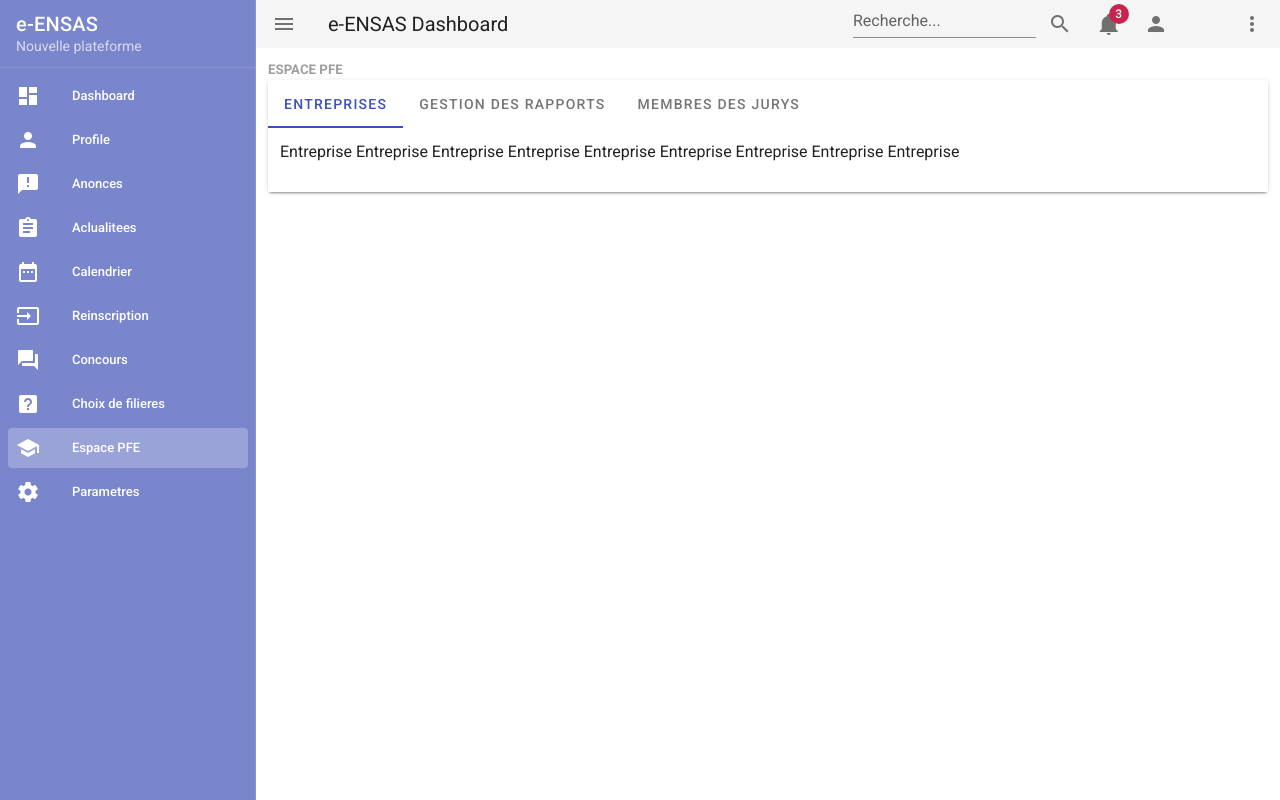
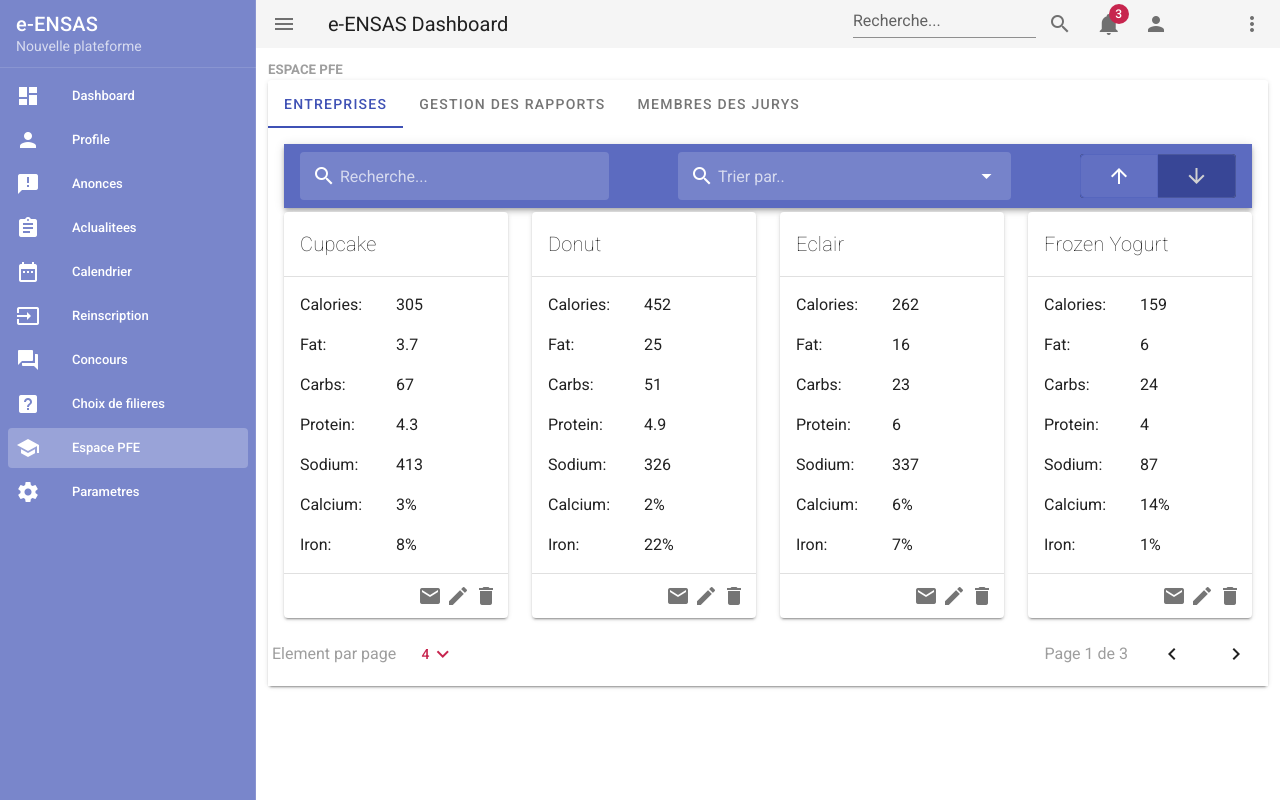
Before and after one commit to hoummani/ENSAS-Website, a Vue app in the folder admin/: page /pfe in a window 1280 px wide. Built offline with nearby package versions, Linux system fonts and the light colour scheme; some icons are missing.

Commit message:
performing entreprise component

```diff
--- /dev/null
+++ b/admin/src/components/pfe/Entreprise.vue
@@ -0,0 +1,282 @@
+<template>
+  <div>
+    <v-container fluid>
+      <v-data-iterator
+        :items="items"
+        :items-per-page.sync="itemsPerPage"
+        :page="page"
+        :search="search"
+        :sort-by="sortBy.toLowerCase()"
+        :sort-desc="sortDesc"
+        hide-default-footer
+        class="pa-1"
+      >
+        <template v-slot:header>
+          <v-toolbar dark color="indigo lighten-1" class="mb-1">
+            <v-text-field
+              v-model="search"
+              clearable
+              flat
+              solo-inverted
+              hide-details
+              prepend-inner-icon="search"
+              label="Recherche..."
+            ></v-text-field>
+            <template v-if="$vuetify.breakpoint.mdAndUp">
+              <v-spacer></v-spacer>
+              <v-select
+                v-model="sortBy"
+                flat
+                solo-inverted
+                hide-details
+                :items="keys"
+                prepend-inner-icon="search"
+                label="Trier par.."
+              ></v-select>
+              <v-spacer></v-spacer>
+              <v-btn-toggle v-model="sortDesc" mandatory>
+                <v-btn large depressed color="indigo" :value="false">
+                  <v-icon>arrow_upward</v-icon>
+                </v-btn>
+                <v-btn large depressed color="indigo" :value="true">
+                  <v-icon>arrow_downward</v-icon>
+                </v-btn>
+              </v-btn-toggle>
+            </template>
+          </v-toolbar>
+        </template>
+
+        <template v-slot:default="props">
+          <v-row>
+            <v-col v-for="item in props.items" :key="item.name" cols="12" sm="6" md="4" lg="3">
+              <v-card>
+                <v-card-title class="subheading font-weight-thin">{{ item.name }}</v-card-title>
+
+                <v-divider></v-divider>
+
+                <v-list dense>
+                  <v-list-item
+                    v-for="(key, index) in filteredKeys"
+                    :key="index"
+                    :color="sortBy === key ? `blue lighten-4` : `white`"
+                  >
+                    <v-list-item-content>{{ key }}:</v-list-item-content>
+                    <v-list-item-content class="align-end">{{ item[key.toLowerCase()] }}</v-list-item-content>
+                  </v-list-item>
+                </v-list>
+                <v-divider></v-divider>
+                <v-card-actions>
+                  <v-layout justify-end>
+                    <!-- message  -->
+                    <v-btn icon small @click="sendEmail(item)">
+                      <v-icon>email</v-icon>
+                    </v-btn>
+                    <!-- edit  -->
+                    <v-btn icon small @click="editItem(item)">
+                      <v-icon>edit</v-icon>
+                    </v-btn>
+                    <!-- delete -->
+                    <v-btn icon small @click="deleteItem(item)">
+                      <v-icon>delete</v-icon>
+                    </v-btn>
+                  </v-layout>
+                </v-card-actions>
+              </v-card>
+            </v-col>
+          </v-row>
+        </template>
+
+        <template v-slot:footer>
+          <v-row class="mt-2" align="center" justify="center">
+            <span class="grey--text">Element par page</span>
+            <v-menu offset-y>
+              <template v-slot:activator="{ on }">
+                <v-btn dark text color="primary" class="ml-2" v-on="on">
+                  {{ itemsPerPage }}
+                  <v-icon>keyboard_arrow_down</v-icon>
+                </v-btn>
+              </template>
+              <v-list>
+                <v-list-item
+                  v-for="(number, index) in itemsPerPageArray"
+                  :key="index"
+                  @click="updateItemsPerPage(number)"
+                >
+                  <v-list-item-title>{{ number }}</v-list-item-title>
+                </v-list-item>
+              </v-list>
+            </v-menu>
+
+            <v-spacer></v-spacer>
+
+            <span class="mr-4 grey--text">Page {{ page }} de {{ numberOfPages }}</span>
+            <v-btn fab text class="mr-1" @click="formerPage">
+              <v-icon>keyboard_arrow_left</v-icon>
+            </v-btn>
+            <v-btn fab text class="ml-1" @click="nextPage">
+              <v-icon>keyboard_arrow_right</v-icon>
+            </v-btn>
+          </v-row>
+        </template>
+      </v-data-iterator>
+    </v-container>
+  </div>
+</template>
+
+<script>
+export default {
+  data() {
+    return {
+      itemsPerPageArray: [4, 8, 12],
+      search: "",
+      filter: {},
+      sortDesc: false,
+      page: 1,
+      itemsPerPage: 4,
+      sortBy: "name",
+      keys: [
+        "Name",
+        "Calories",
+        "Fat",
+        "Carbs",
+        "Protein",
+        "Sodium",
+        "Calcium",
+        "Iron"
+      ],
+      items: [
+        {
+          name: "Frozen Yogurt",
+          calories: 159,
+          fat: 6.0,
+          carbs: 24,
+          protein: 4.0,
+          sodium: 87,
+          calcium: "14%",
+          iron: "1%"
+        },
+        {
+          name: "Ice cream sandwich",
+          calories: 237,
+          fat: 9.0,
+          carbs: 37,
+          protein: 4.3,
+          sodium: 129,
+          calcium: "8%",
+          iron: "1%"
+        },
+        {
+          name: "Eclair",
+          calories: 262,
+          fat: 16.0,
+          carbs: 23,
+          protein: 6.0,
+          sodium: 337,
+          calcium: "6%",
+          iron: "7%"
+        },
+        {
+          name: "Cupcake",
+          calories: 305,
+          fat: 3.7,
+          carbs: 67,
+          protein: 4.3,
+          sodium: 413,
+          calcium: "3%",
+          iron: "8%"
+        },
+        {
+          name: "Gingerbread",
+          calories: 356,
+          fat: 16.0,
+          carbs: 49,
+          protein: 3.9,
+          sodium: 327,
+          calcium: "7%",
+          iron: "16%"
+        },
+        {
+          name: "Jelly bean",
+          calories: 375,
+          fat: 0.0,
+          carbs: 94,
+          protein: 0.0,
+          sodium: 50,
+          calcium: "0%",
+          iron: "0%"
+        },
+        {
+          name: "Lollipop",
+          calories: 392,
+          fat: 0.2,
+          carbs: 98,
+          protein: 0,
+          sodium: 38,
+          calcium: "0%",
+          iron: "2%"
+        },
+        {
+          name: "Honeycomb",
+          calories: 408,
+          fat: 3.2,
+          carbs: 87,
+          protein: 6.5,
+          sodium: 562,
+          calcium: "0%",
+          iron: "45%"
+        },
+        {
+          name: "Donut",
+          calories: 452,
+          fat: 25.0,
+          carbs: 51,
+          protein: 4.9,
+          sodium: 326,
+          calcium: "2%",
+          iron: "22%"
+        },
+        {
+          name: "KitKat",
+          calories: 518,
+          fat: 26.0,
+          carbs: 65,
+          protein: 7,
+          sodium: 54,
+          calcium: "12%",
+          iron: "6%"
+        }
+      ]
+    };
+  },
+  computed: {
+    numberOfPages() {
+      return Math.ceil(this.items.length / this.itemsPerPage);
+    },
+    filteredKeys() {
+      return this.keys.filter(key => key !== `Name`);
+    }
+  },
+  methods: {
+    nextPage() {
+      if (this.page + 1 <= this.numberOfPages) this.page += 1;
+    },
+    formerPage() {
+      if (this.page - 1 >= 1) this.page -= 1;
+    },
+    updateItemsPerPage(number) {
+      this.itemsPerPage = number;
+    },
+    //card actions
+
+    sendEmail(item){
+      console.log(item)
+    },
+    editItem(item){
+      console.log(item);
+    },
+    deleteItem(item){
+      console.log(item);
+    }
+  }
+};
+</script>
--- a/admin/src/views/PFE.vue
+++ b/admin/src/views/PFE.vue
@@ -9,13 +9,7 @@
           <v-tab href="#tab-3">Membres des jurys</v-tab>
 
           <v-tab-item value="tab-1">
-            <v-container fluid>
-              <v-row>
-                <div class="ma-3">
-                  <p>Entreprise  Entreprise Entreprise Entreprise Entreprise Entreprise Entreprise Entreprise Entreprise</p>
-                </div>
-              </v-row>
-            </v-container>
+            <Entreprise/>
           </v-tab-item>
 
           <v-tab-item value="tab-2">
@@ -44,11 +38,16 @@
 </template>
 
 <script>
+
+import Entreprise from "../components/pfe/Entreprise";
 export default {
   data() {
     return {
       tabs: 3
     };
-  }
+  },
+  components:{
+    Entreprise
+  },
 };
 </script>
```
